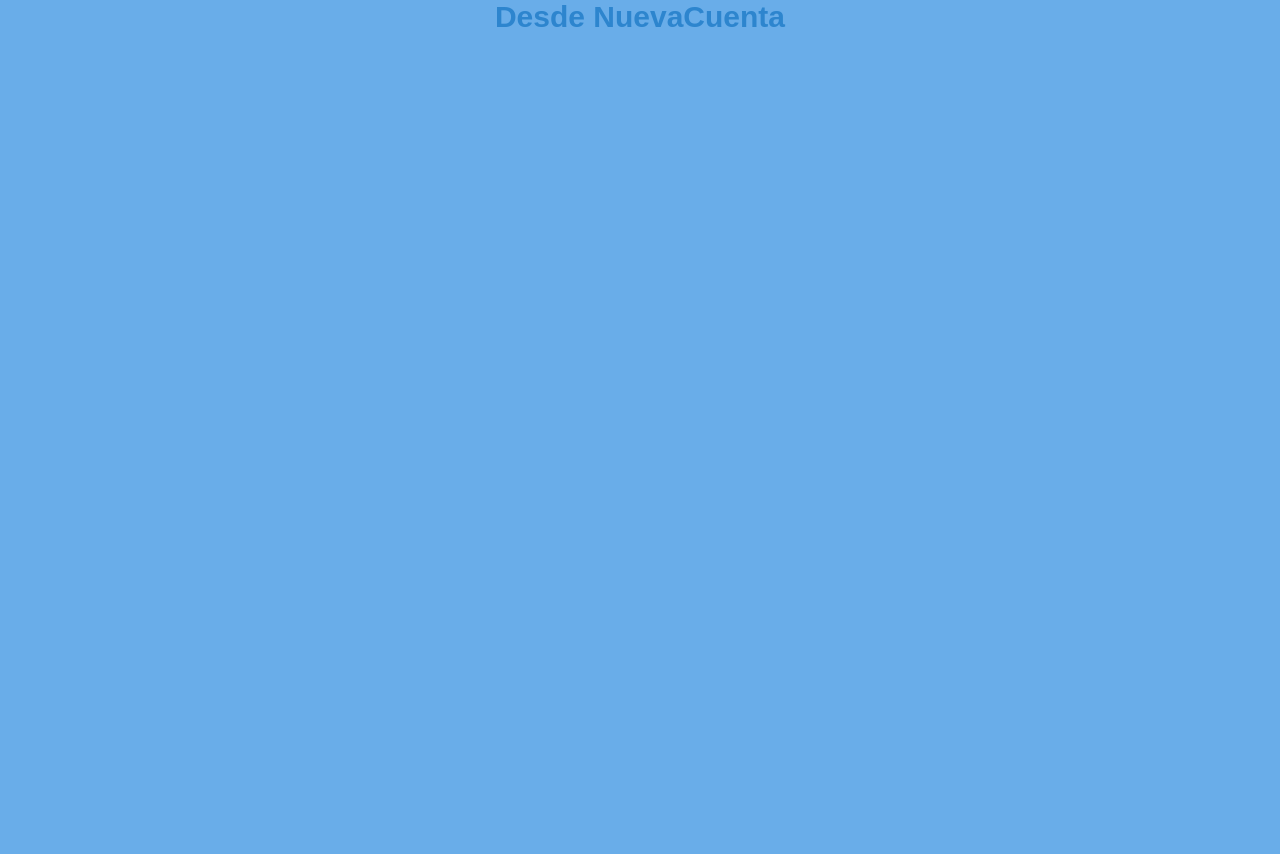
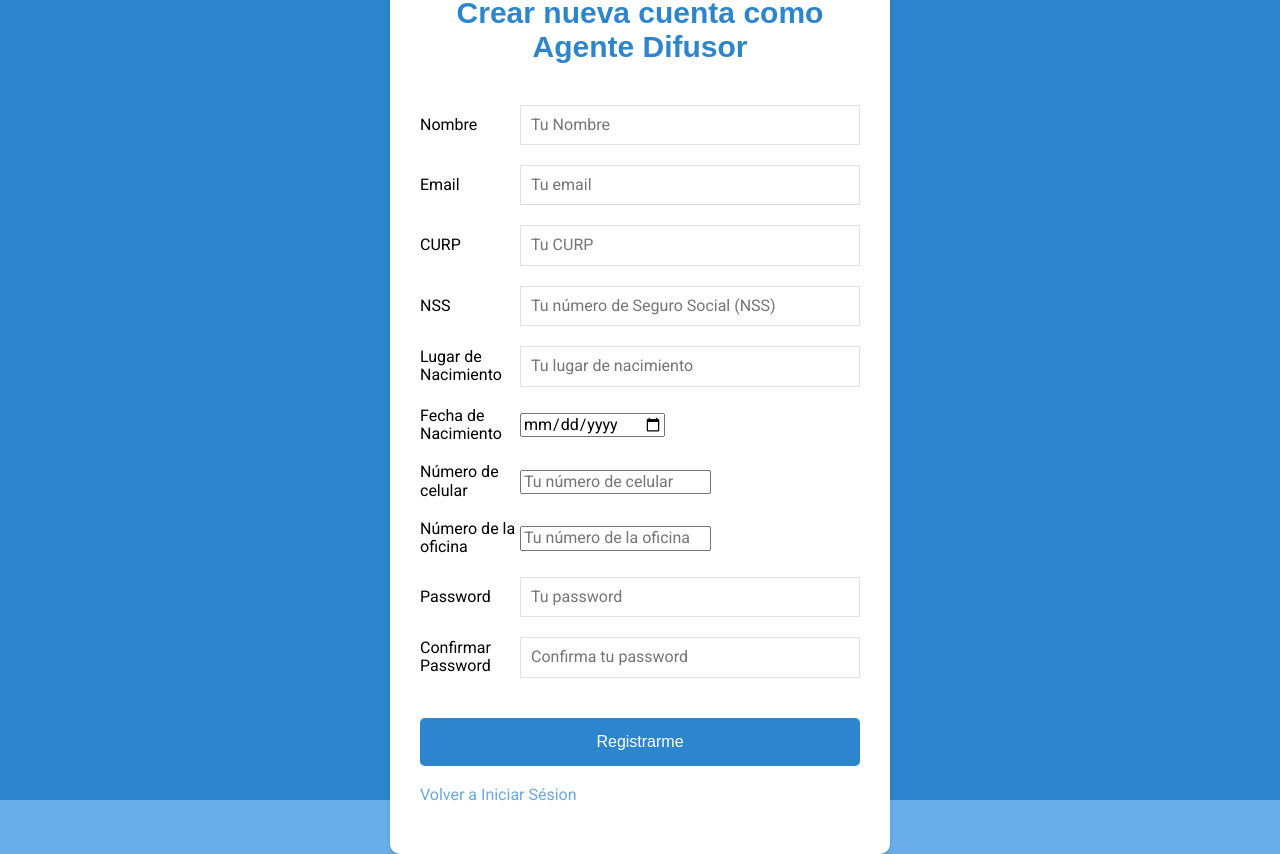
Before and after one commit to Alonso-Gil/espinoza_pymes, a React (Create React App) app in the folder client/: page /nuevaCuenta in a window 1280 px wide. Before the commit the page ends 800 px from the top, so only its background shows below. Built offline with nearby package versions, Linux system fonts and the light colour scheme.

Commit message:
Primer diseño para iniciar sesión y crear nuevo agente difusor

```diff
--- a/client/src/components/auth/Login.js
+++ b/client/src/components/auth/Login.js
@@ -1,5 +1,15 @@
 import React, { useState } from 'react';
+import { Link } from 'react-router-dom';
+
 import logo from '../../logo.png';
+import styled from '@emotion/styled';
+
+const Imagen = styled.img`
+    max-width: 100%;
+    margin-bottom: 5rem;
+    display: flex;
+    justify-content: center;
+`;
 
 const Login = () => {
 
@@ -19,14 +29,25 @@
         })
     }
 
+    // Cuando el usuario quiere iniciar sesión
+    const onSubmit = e => {
+        e.preventDefault();
+
+        // Valdidar que no haya campos vacios
+
+        // Pasarlo al action
+    }
+
     return (
         <div className="form-usuario">
             <div className="contenedor-form sombra-dark">
                 <h1>Iniciar Sesión</h1>
 
-                <img src={logo} alt="logo" height="200px"/>
+                <Imagen src={logo} alt="logo" />
 
-                <form>
+                <form
+                    onSubmit={onSubmit}
+                >
                     <div className="campo-form">
                         <label htmlFor="email">Email</label>
                         <input
@@ -50,11 +71,15 @@
                             onChange={onChange}
                         />
                     </div>
+
+                    <div className="campo-form">
+                        <input type="submit" className="btn btn-primario btn-block" value="Iniciar Sesión" />
+                    </div>
                 </form>
 
-                <div className="campo-form">
-                    <input type="submit" className="btn btn-primario btn-block" value="Iniciar Sesión" />
-                </div>
+                <Link to={'/nuevaCuenta'} className='enlace-cuenta'>
+                    Obtener Cuenta
+                </Link>
             </div>
         </div>
      );
--- a/client/src/components/auth/NuevaCuenta.js
+++ b/client/src/components/auth/NuevaCuenta.js
@@ -1,8 +1,194 @@
-import React from 'react';
+import React, { useState } from 'react';
+import { Link } from 'react-router-dom';
 
 const NuevaCuenta = () => {
+
+    // State para iniciar sesión
+    const [usuario, guardarUsuario] = useState({
+        nombre: '',
+        email: '',
+        curp: '',
+        nss: '',
+        lugarNac: '',
+        fechaNac: '',
+        telCel: '',
+        telOfi: '',
+        password: '',
+        confirmar: ''
+    });
+
+    // Extraer de usuario
+    const { nombre, email, curp, nss, lugarNac, fechaNac, telCel, telOfi, password, confirmar } = usuario;
+
+    const onChange = e => {
+        guardarUsuario({
+            ...usuario,
+            [e.target.name] : e.target.value
+        })
+    }
+
+    // Cuando el usuario quiere iniciar sesión
+    const onSubmit = e => {
+        e.preventDefault();
+
+        // Valdidar que no haya campos vacios
+
+        // Password minimo de 6 caracteres
+
+        // Los dos passwords son iguales
+
+        // Pasarlo al action
+    }
+
     return (
-        <h1>Desde NuevaCuenta</h1>
+        <div className="form-usuario">
+            <div className="contenedor-form sombra-dark">
+                <h1>Crear nueva cuenta como Agente Difusor</h1>
+
+                <form
+                    onSubmit={onSubmit}
+                >
+
+                    <div className="campo-form">
+                        <label htmlFor="nombre">Nombre</label>
+                        <input
+                            type="text"
+                            autoComplete="off"
+                            id="nombre"
+                            name="nombre"
+                            placeholder="Tu Nombre"
+                            value={nombre}
+                            onChange={onChange}
+                        />
+                    </div>
+
+                    <div className="campo-form">
+                        <label htmlFor="email">Email</label>
+                        <input
+                            type="email"
+                            autoComplete="off"
+                            id="email"
+                            name="email"
+                            placeholder="Tu email"
+                            value={email}
+                            onChange={onChange}
+                        />
+                    </div>
+
+                    <div className="campo-form">
+                        <label htmlFor="curp">CURP</label>
+                        <input
+                            type="text"
+                            autoComplete="off"
+                            id="curp"
+                            name="curp"
+                            placeholder="Tu CURP"
+                            value={curp}
+                            onChange={onChange}
+                        />
+                    </div>
+
+                    <div className="campo-form">
+                        <label htmlFor="nss">NSS</label>
+                        <input
+                            type="text"
+                            autoComplete="off"
+                            id="nss"
+                            name="nss"
+                            placeholder="Tu número de Seguro Social (NSS)"
+                            value={nss}
+                            onChange={onChange}
+                        />
+                    </div>
+
+                    <div className="campo-form">
+                        <label htmlFor="lugarNac">Lugar de Nacimiento</label>
+                        <input
+                            type="text"
+                            autoComplete="off"
+                            id="lugarNac"
+                            name="lugarNac"
+                            placeholder="Tu lugar de nacimiento"
+                            value={lugarNac}
+                            onChange={onChange}
+                        />
+                    </div>
+
+                    <div className="campo-form">
+                        <label htmlFor="fechaNac">Fecha de Nacimiento</label>
+                        <input
+                            type="date"
+                            id="fechaNac"
+                            name="fechaNac"
+                            value={fechaNac}
+                            onChange={onChange}
+                        />
+                    </div>
+
+                    <div className="campo-form">
+                        <label htmlFor="telCel">Número de celular</label>
+                        <input
+                            type="tel"
+                            autoComplete="off"
+                            id="telCel"
+                            name="telCel"
+                            placeholder="Tu número de celular"
+                            value={telCel}
+                            onChange={onChange}
+                        />
+                    </div>
+
+                    <div className="campo-form">
+                        <label htmlFor="telOfi">Número de la oficina</label>
+                        <input
+                            type="tel"
+                            autoComplete="off"
+                            id="telOfi"
+                            name="telOfi"
+                            placeholder="Tu número de la oficina"
+                            value={telOfi}
+                            onChange={onChange}
+                        />
+                    </div>
+
+                    <div className="campo-form">
+                        <label htmlFor="password">Password</label>
+                        <input
+                            type="password"
+                            autoComplete="off"
+                            id="password"
+                            name="password"
+                            placeholder="Tu password"
+                            value={password}
+                            onChange={onChange}
+                        />
+                    </div>
+
+
+
+                    <div className="campo-form">
+                        <label htmlFor="confirmar">Confirmar Password</label>
+                        <input
+                            type="password"
+                            autoComplete="off"
+                            id="confirmar"
+                            name="confirmar"
+                            placeholder="Confirma tu password"
+                            value={confirmar}
+                            onChange={onChange}
+                        />
+                    </div>
+
+                    <div className="campo-form">
+                        <input type="submit" className="btn btn-primario btn-block" value="Registrarme" />
+                    </div>
+                </form>
+
+                <Link to={'/'} className='enlace-cuenta'>
+                    Volver a Iniciar Sésion
+                </Link>
+            </div>
+        </div>
      );
 }
 
```
